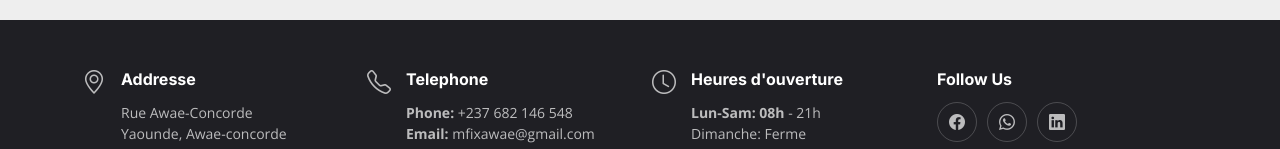
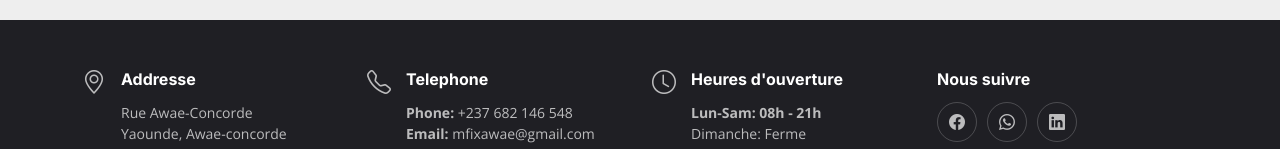
Before and after one commit to kewil14/M-Fix, an Angular app: page /accueil in a window 1280 px wide. Shown: the part 651-800 px from the top of the page. Built offline with nearby package versions, Linux system fonts and the light colour scheme.

Commit message:
footer without i18n

```diff
--- a/src/app/yummy/footer/footer.component.html
+++ b/src/app/yummy/footer/footer.component.html
@@ -31,14 +31,14 @@
         <div>
           <h4>Heures d'ouverture</h4>
           <p>
-            <strong>Lun-Sam: 08h</strong> - 21h<br>
+            <strong>Lun-Sam: 08h - 21h</strong> <br>
             Dimanche: Ferme
           </p>
         </div>
       </div>
 
       <div class="col-lg-3 col-md-6 footer-links">
-        <h4>Follow Us</h4>
+        <h4>Nous suivre</h4>
         <div class="social-links d-flex">
           <!-- <a href="#" class="twitter"><i class="bi bi-twitter"></i></a> -->
           <a href="#" class="facebook"><i class="bi bi-facebook"></i></a>
```
